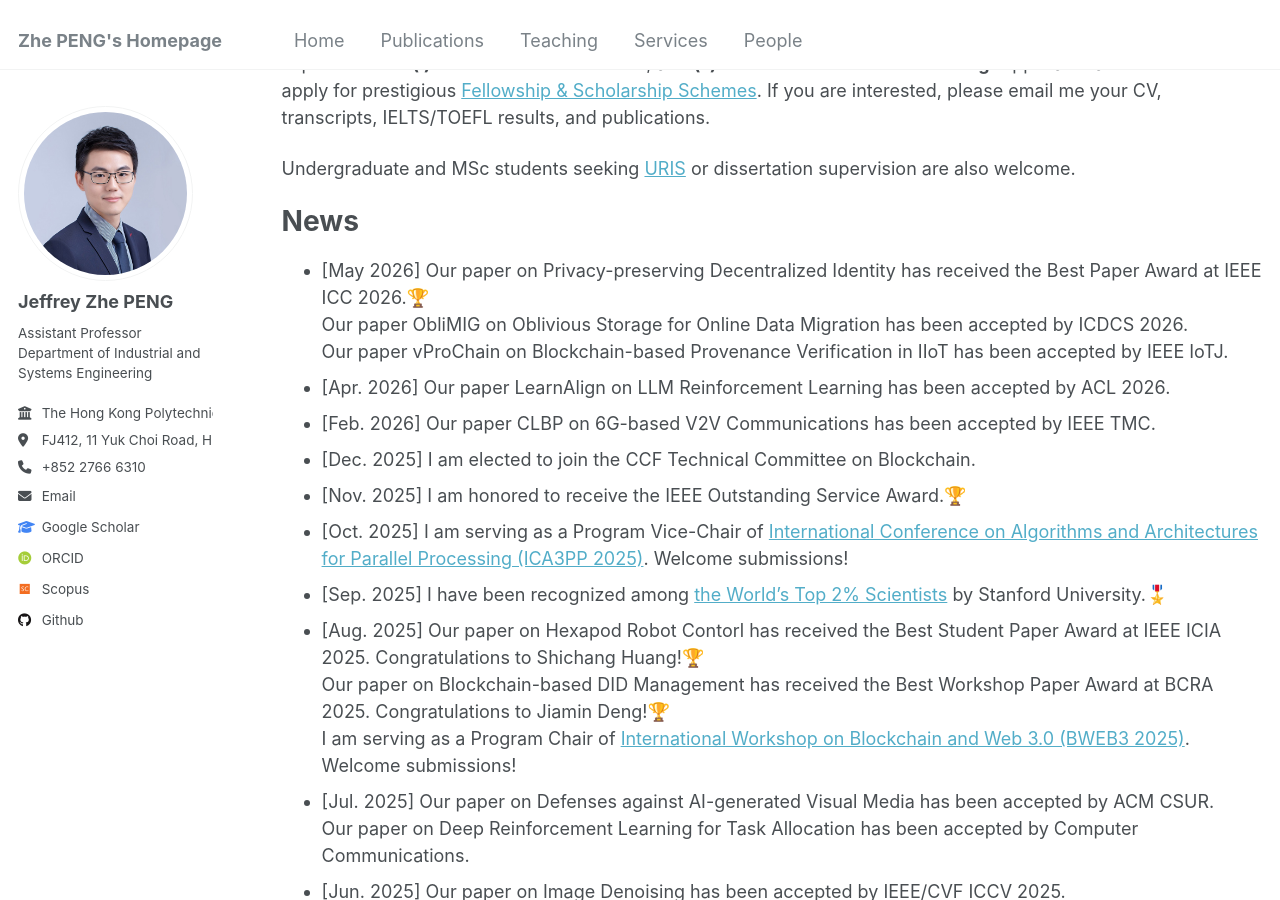
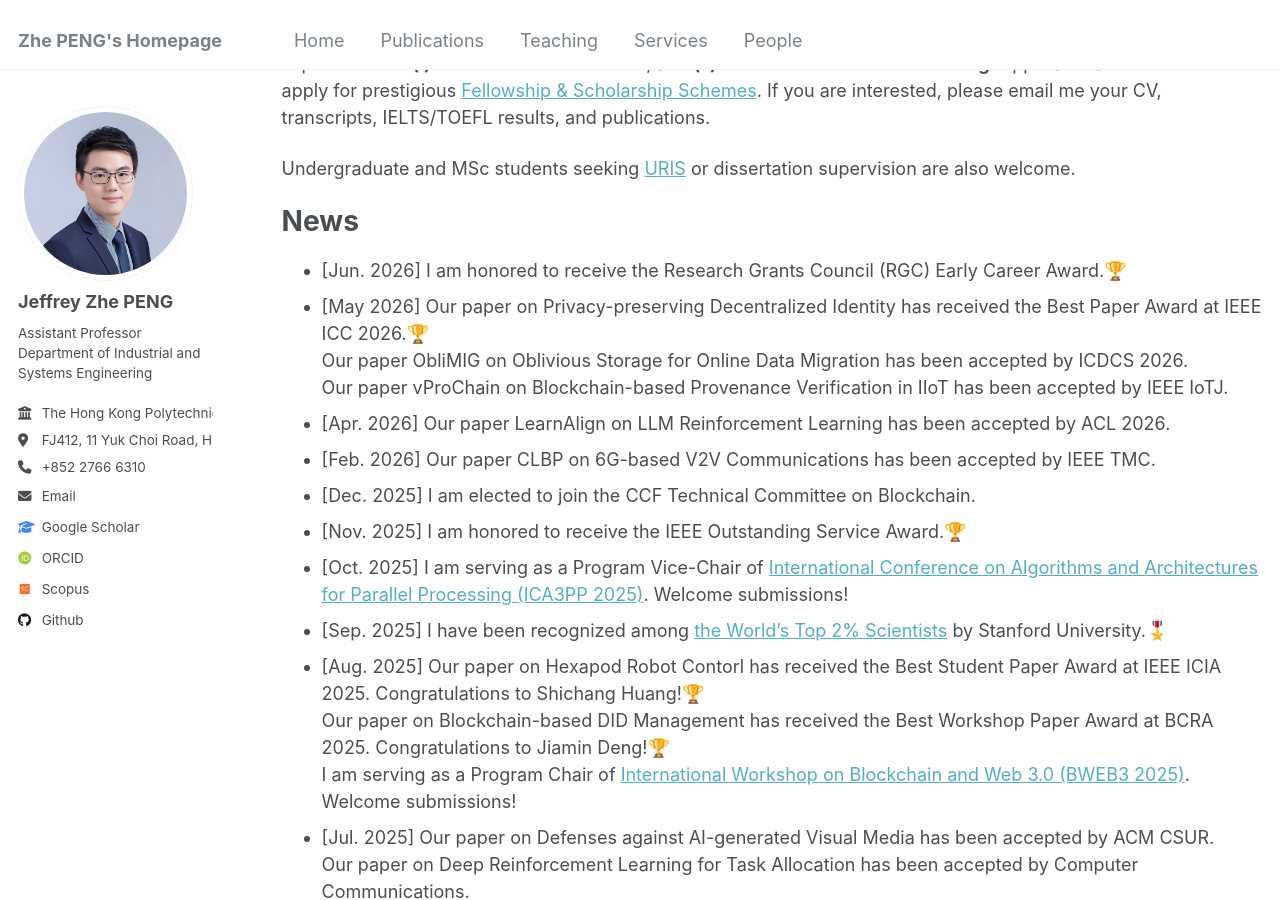
Before and after one commit to PENG-Zhe/peng-zhe.github.io, a Jekyll site: the page built from _pages/about.md, in a window 1280 px wide and 900 px high, scrolled down 652 px. Built offline with Jekyll 4.4.1, drawn with Linux system fonts in a browser that asks for light colours; some web fonts are replaced.

Commit message:
Update about.md

```diff
--- a/_pages/about.md
+++ b/_pages/about.md
@@ -32,6 +32,7 @@ Undergraduate and MSc students seeking [URIS](https://www.polyu.edu.hk/gs/ug-res
 
 # News
 <!-- -->
+- [Jun. 2026] I am honored to receive the Research Grants Council (RGC) Early Career Award.🏆
 - [May 2026] Our paper on Privacy-preserving Decentralized Identity has received the Best Paper Award at IEEE ICC 2026.🏆<br>
 Our paper ObliMIG on Oblivious Storage for Online Data Migration has been accepted by ICDCS 2026. <br>
 Our paper vProChain on Blockchain-based Provenance Verification in IIoT has been accepted by IEEE IoTJ.
```
